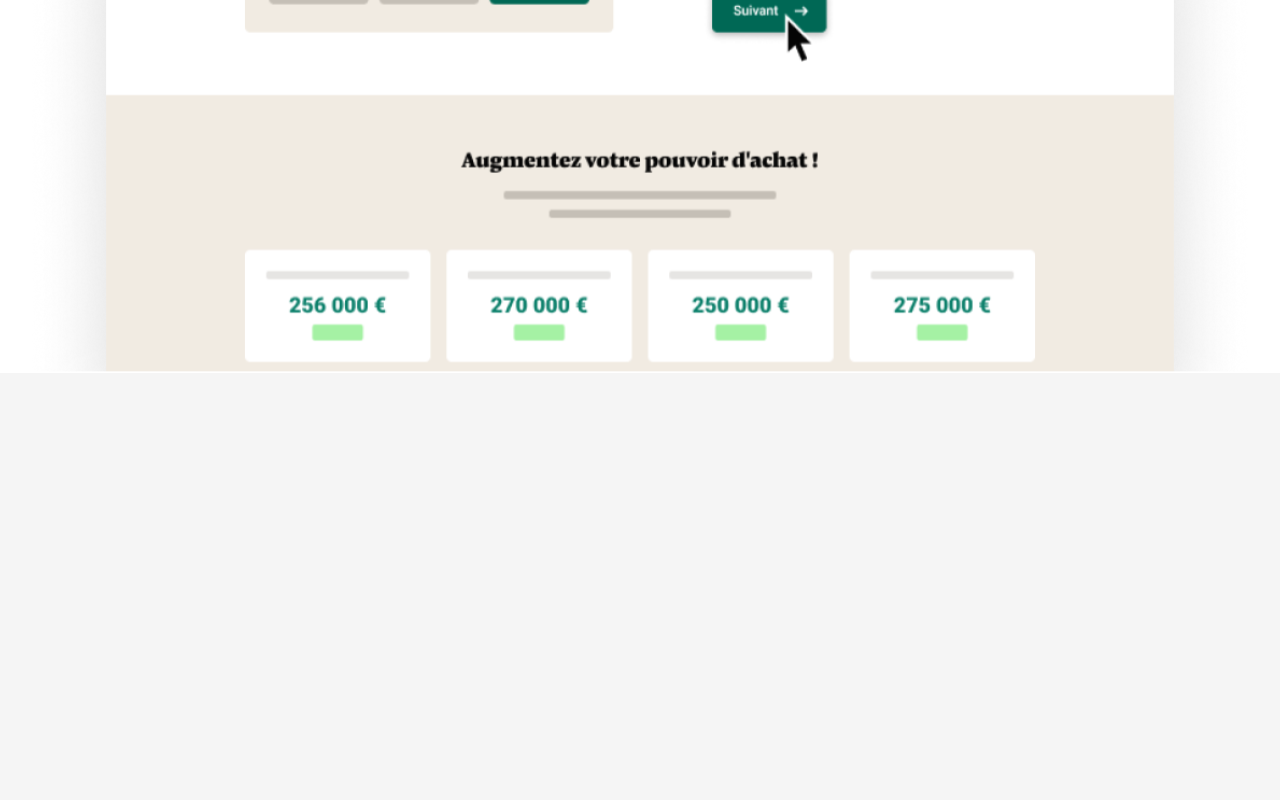
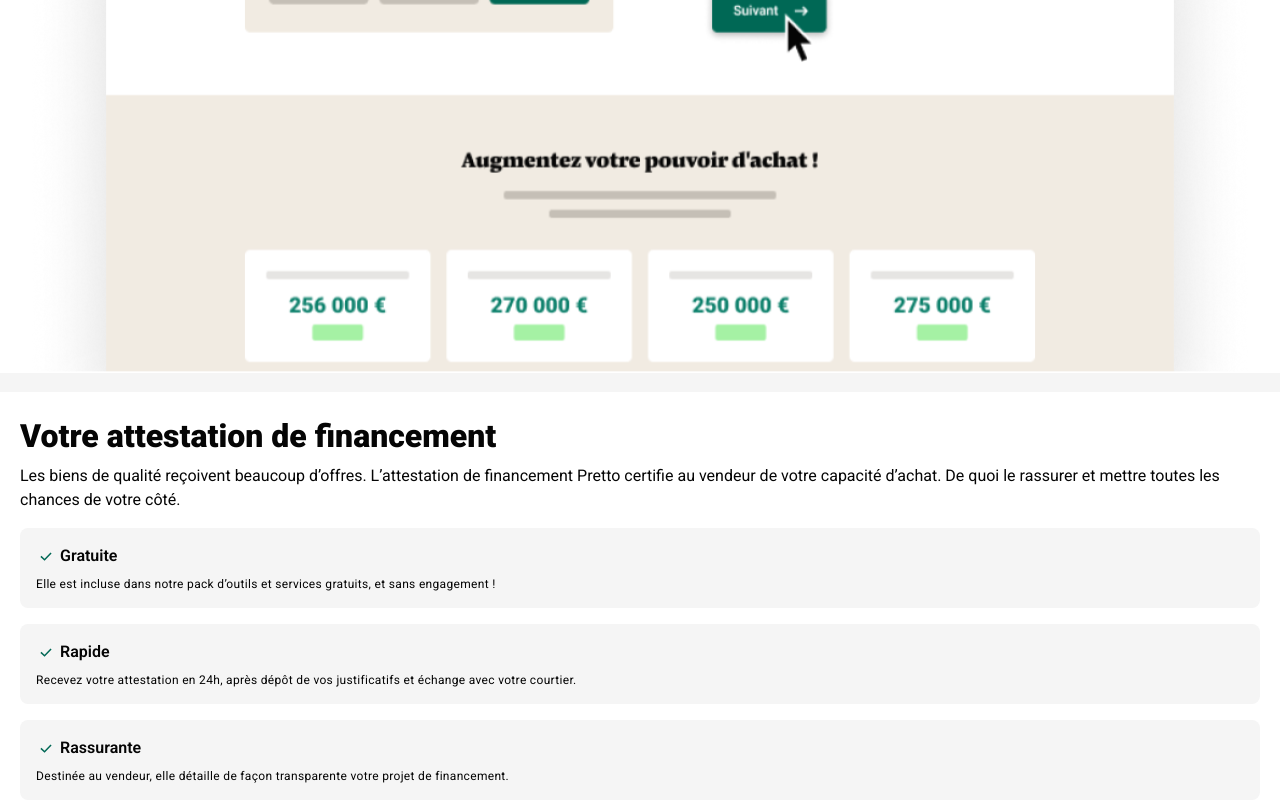
Before and after one commit to fullmc/pretto_int, a React (Vite) app: page / in a window 1280 px wide. Shown: the part 975-1775 px from the top of the page. Before the commit the page ends 1348 px from the top, so only its background shows below. Built offline with nearby package versions, Linux system fonts and the light colour scheme.

Commit message:
✨ feat(section): add finance section with info boxes and update styles

```diff
--- a/src/App.css
+++ b/src/App.css
@@ -74,7 +74,6 @@ section {
   }
 
   p {
-    font-size: 16px;
     margin: 0;
     line-height: 24px;
     font-weight: 400px;
@@ -92,11 +91,53 @@ section {
       border: 1px solid rgba(211, 211, 211, 1);
       border-radius: 8px;
       padding: 16px 24px;
+      font-weight: 600;
     }
 
     button > div {
       display: flex;
       align-items: center;
+      gap: 8px;
     }
   }
+
+  .finance {
+    display: flex;
+    flex-direction: column;
+
+    > p {
+      padding-bottom: 16px;
+      padding-top: 8px;
+    }
+
+    .info-boxes {
+      display: flex;
+      flex-direction: column;
+      gap: 16px;
+
+      .info-box {
+        background-color: rgba(245, 245, 245, 1);
+        border-radius: 8px;
+        padding: 16px;
+        font-weight: 400;
+        display: flex;
+        gap: 8px;
+        flex-direction: column;
+
+        > div {
+          display: flex;
+          align-items: center;
+          gap: 4px;
+          font-weight: 600;
+        }
+
+        > p {
+          font-size: 12px;
+          line-height: 16px;
+          letter-spacing: 0.32px;
+        }
+      }
+    }
+  }
+
 }
--- a/src/App.tsx
+++ b/src/App.tsx
@@ -8,6 +8,7 @@ import calculator from './assets/calculator.svg'
 import coins from './assets/coins.svg'
 import chevron from './assets/ChevronRightBold.svg'
 import hero from './assets/Image1.svg'
+import check from './assets/CheckBoldMini.svg'
 
 
 function App() {
@@ -55,6 +56,36 @@ function App() {
         </div>
         <img src={hero} alt="Hero" />
       </section>
+
+      <section>
+        <div className="finance">
+          <h1>Votre attestation de financement</h1>
+          <p>Les biens de qualité reçoivent beaucoup d’offres. L’attestation de financement Pretto certifie au vendeur de votre capacité d’achat. De quoi le rassurer et mettre toutes les chances de votre côté.</p>
+          <div className="info-boxes">
+            <div className="info-box">
+              <div>
+                <img src={check} alt="" />
+                <p>Gratuite</p>
+              </div>
+              <p>Elle est incluse dans notre pack d’outils et services gratuits, et sans engagement !</p>
+            </div>
+            <div className="info-box">
+              <div>
+                <img src={check} alt="" />
+                <p>Rapide</p>
+              </div>
+              <p>Recevez votre attestation en 24h, après dépôt de vos justificatifs et échange avec votre courtier.</p>
+            </div>
+            <div className="info-box">
+              <div>
+                <img src={check} alt="" />
+                <p>Rassurante</p>
+              </div>
+              <p>Destinée au vendeur, elle détaille de façon transparente votre projet de financement.</p>
+            </div>
+          </div>
+        </div>
+      </section>
     </>
   )
 }
--- a/src/index.css
+++ b/src/index.css
@@ -9,4 +9,5 @@ body {
   padding: 0;
   box-sizing: border-box;
   background-color: rgba(245, 245, 245, 1);
+  font-size: 16px;
 }
```
Also changed, not shown: src/assets/CheckBoldMini.png (deleted), src/assets/CheckBoldMini.svg (added).
